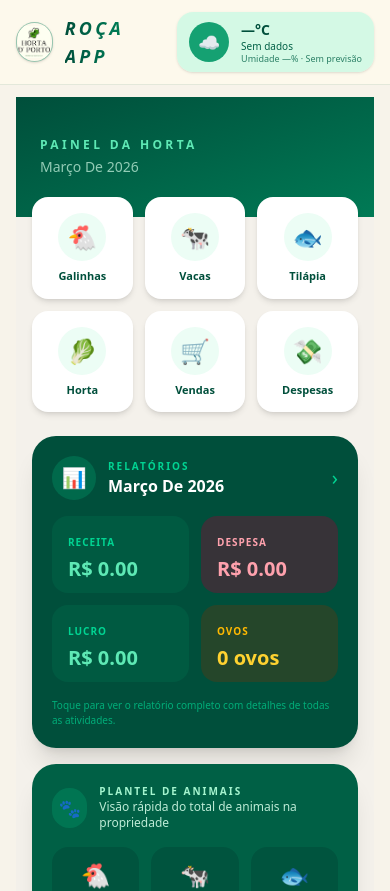
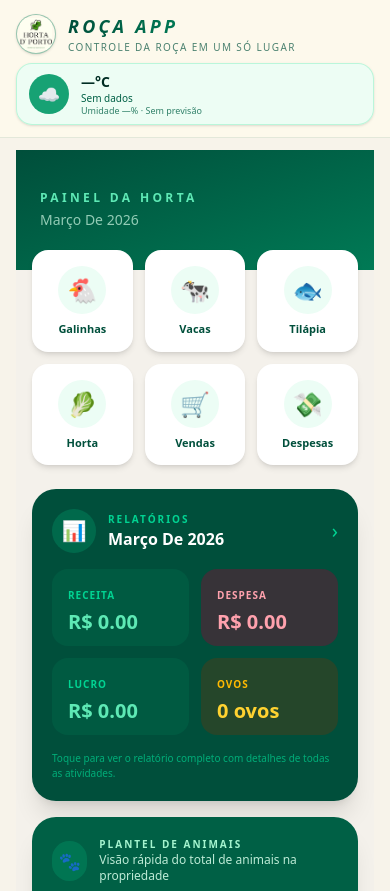
Before and after one commit to matheusduarteur/hortadporto, a Next.js app in the folder roca-app/: page / in a window 390 px wide. Shown: the top 891 px of the page. Built offline with nearby package versions, Linux system fonts and the light colour scheme; no server answers; the database is empty.

Commit message:
novo head

```diff
--- a/roca-app/app/_shell.tsx
+++ b/roca-app/app/_shell.tsx
@@ -56,11 +56,11 @@ export function AppShell({ children }: { children: ReactNode }) {
 function Header() {
   return (
     <header className="w-full border-b border-emerald-900/10 bg-[#fdf9ec]">
-      <div className="mx-auto flex max-w-6xl items-center justify-between px-4 py-3 md:px-8">
-        {/* LOGO + NOME DO APP À ESQUERDA */}
+      <div className="mx-auto flex max-w-6xl flex-col gap-2 px-4 py-3 md:flex-row md:items-center md:justify-between md:px-8">
+        {/* LOGO + NOME DO APP */}
         <div className="flex items-center gap-3">
           {/* ÍCONE / LOGO REDONDO */}
-          <div className="h-10 w-10 rounded-full overflow-hidden border border-emerald-700/40 bg-[#fdf9ec] flex items-center justify-center shadow-sm">
+          <div className="flex h-10 w-10 items-center justify-center overflow-hidden rounded-full border border-emerald-700/40 bg-[#fdf9ec] shadow-sm">
             <img
               src="/horta-logo.png"
               alt="Roça App"
@@ -68,16 +68,19 @@ function Header() {
             />
           </div>
 
-          {/* NOME DO APP (Roça App) COM FONTE MAIS MARCANTE */}
+          {/* NOME DO APP */}
           <div className="flex flex-col">
             <span className="bg-gradient-to-r from-emerald-900 via-emerald-700 to-lime-700 bg-clip-text text-lg font-black uppercase italic tracking-[0.18em] text-transparent">
               Roça App
             </span>
+            <span className="text-[10px] font-medium uppercase tracking-[0.14em] text-emerald-900/70">
+              Controle da roça em um só lugar
+            </span>
           </div>
         </div>
 
-        {/* CARD DE CLIMA À DIREITA */}
-        <div className="ml-3 flex-shrink-0">
+        {/* CARD DE CLIMA – FICA ABAIXO EM MOBILE, AO LADO EM DESKTOP */}
+        <div className="md:ml-3 md:flex-shrink-0">
           <WeatherCard />
         </div>
       </div>
@@ -213,8 +216,8 @@ function WeatherCard() {
     : null
 
   return (
-    <div className="flex items-center gap-3 rounded-2xl bg-emerald-100/90 px-3 py-2 shadow-sm min-w-[180px]">
-      {/* BOLINHA COM ÍCONE DE CLIMA OFICIAL */}
+    <div className="flex min-w-[190px] items-center gap-3 rounded-2xl border border-emerald-200/70 bg-emerald-50/95 px-3 py-2 shadow-sm">
+      {/* ÍCONE DE CLIMA */}
       <div className="flex h-10 w-10 items-center justify-center rounded-full bg-emerald-600/90">
         {iconUrl ? (
           <img
@@ -228,9 +231,9 @@ function WeatherCard() {
       </div>
 
       {/* TEXTOS DO CARD */}
-      <div className="flex flex-col leading-tight flex-1">
+      <div className="flex flex-1 flex-col leading-tight">
         {/* Temperatura + sensação */}
-        <span className="text-sm font-semibold text-emerald-900">
+        <span className="text-sm font-semibold text-emerald-950">
           {loading ? 'Carregando...' : tempText}
           {!loading && feelsLikeText && (
             <span className="ml-1 text-[10px] font-normal text-emerald-800/80">
@@ -239,7 +242,7 @@ function WeatherCard() {
           )}
         </span>
 
-        {/* Descrição simples (sem nome de cidade) */}
+        {/* Descrição simples */}
         <span className="text-[10px] text-emerald-800">
           {loading ? 'Carregando' : weather.description || 'Sem dados'}
         </span>
```
